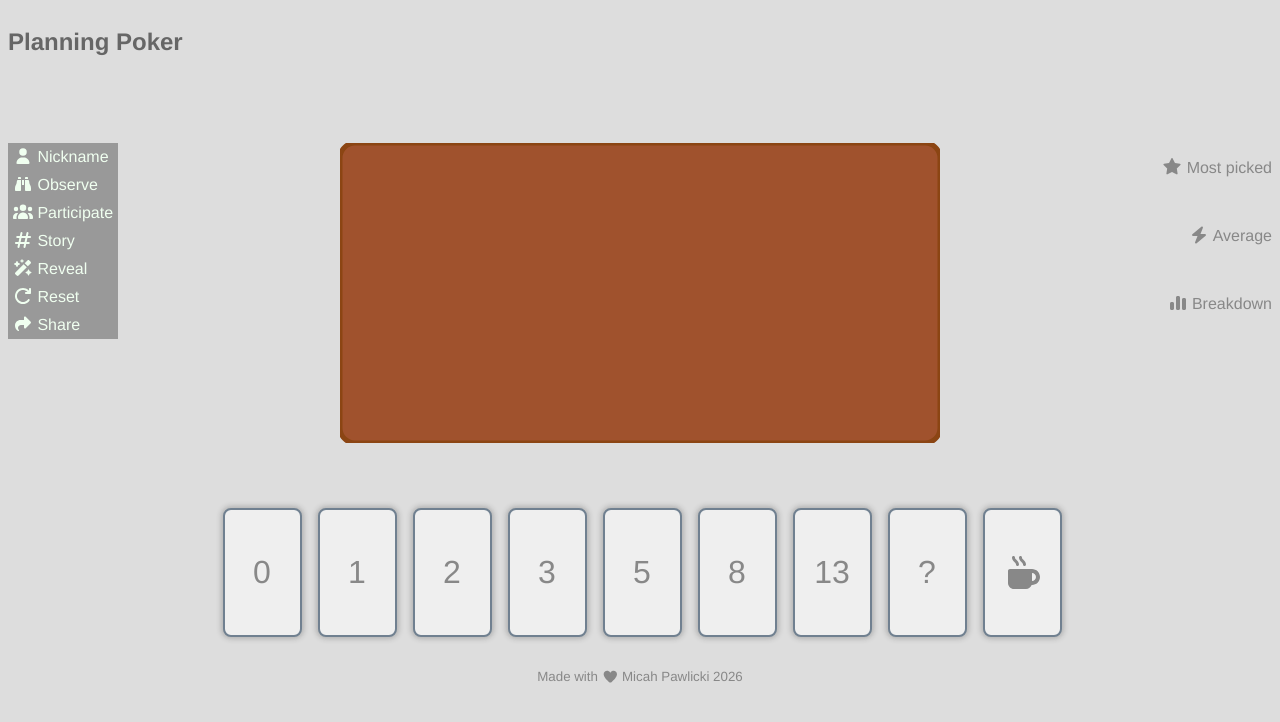
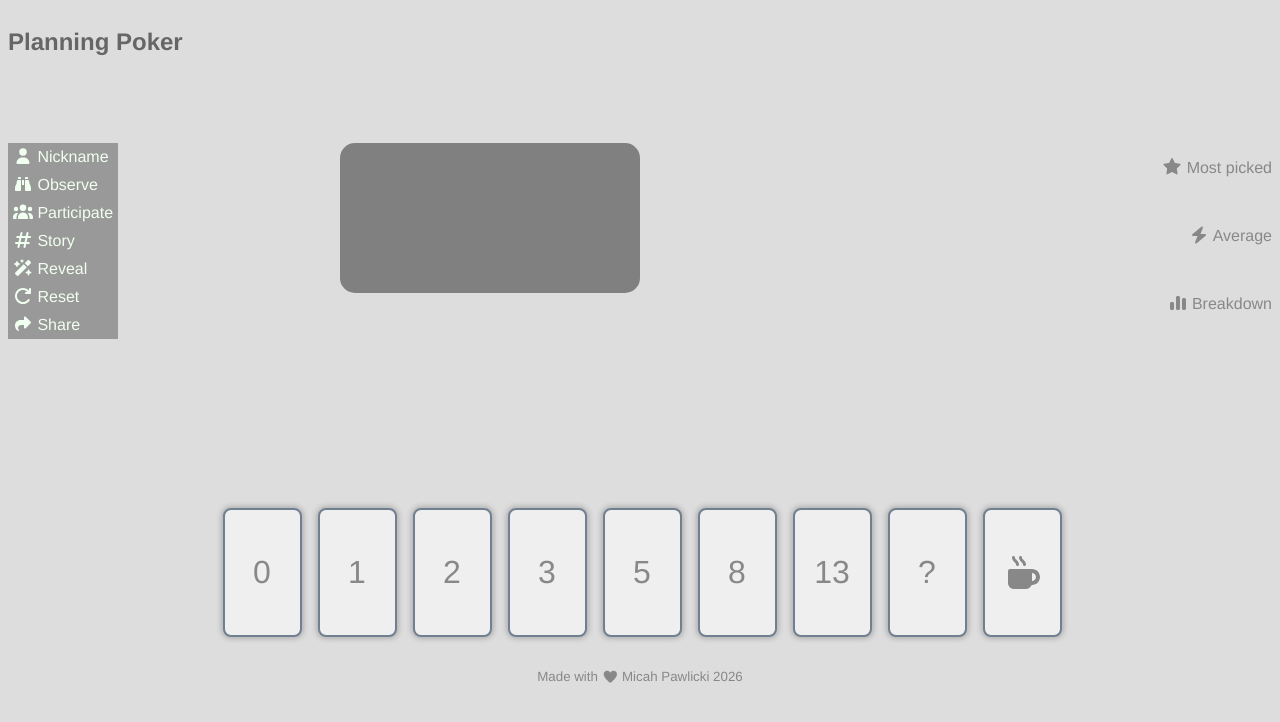
Before and after one commit to m-pawlicki/planning-poker, a React (Vite) app: page / in a window 1280 px wide. Shown: the top 722 px of the page. Built offline with nearby package versions, Linux system fonts and the light colour scheme.

Commit message:
funny rectangle change

```diff
--- a/src/App.css
+++ b/src/App.css
@@ -60,14 +60,16 @@
 }
 
 .table-container {
-  display:flex;
+  display: flex;
   flex-direction: column;
   justify-content: center;
   align-items: center;
+  align-content: center;
   margin-bottom: 25px;
 }
 
 .table {
+  align-self: center;
   margin-bottom: 25px;
 }
 
--- a/src/App.tsx
+++ b/src/App.tsx
@@ -47,7 +47,7 @@ function Table() {
     <>
     <div className="table-container">
       <svg className="table" width="600" height="300">
-        <rect width="600" height="300" rx="15" ry="15" fill="sienna" stroke="saddlebrown" strokeWidth="5" />
+        <rect width="300" height="150" rx="15" ry="15" fill="grey" />
       </svg>
     </div>
     </>
```
